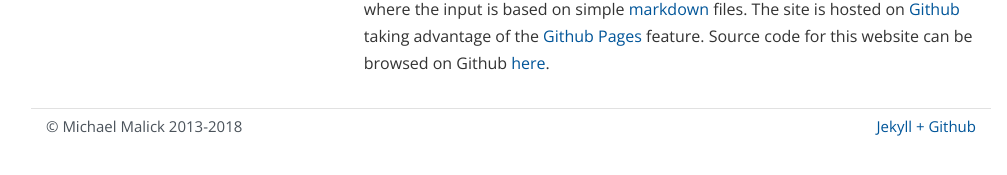
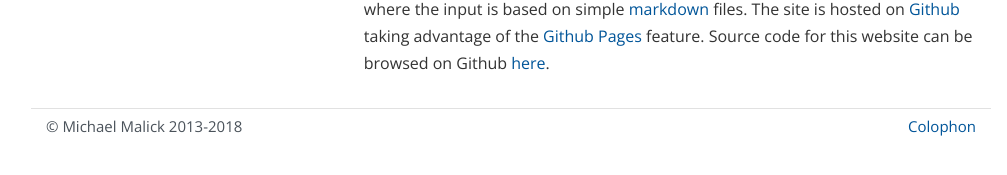
Before and after one commit to michaelmalick/michaelmalick.github.io, a Jekyll site: the page built from colophon.md, in a window 1280 px wide. Shown: the part 209-384 px from the top of the page, without its empty margins (129-1136 px from the left). Built offline with Jekyll 4.4.1, drawn with Linux system fonts in a browser that asks for light colours.

Commit message:
Update colophon link text

```diff
--- a/_includes/bottombar.html
+++ b/_includes/bottombar.html
@@ -2,7 +2,7 @@
   <table width="100%" border=0>
     <tr>
       <td class="footer" align="left">&copy; Michael Malick 2013-2018</td>
-      <td class="footer" align="right"><a href="/colophon.html">Jekyll + Github</a></td>
+      <td class="footer" align="right"><a href="/colophon.html">Colophon</a></td>
     </tr>
   </table>
 </div>
--- a/colophon.md
+++ b/colophon.md
@@ -11,4 +11,4 @@ elegant website generator where the input is based on simple
 [Github](https://github.com/) taking advantage of the [Github
 Pages](https://pages.github.com/) feature. Source code for this website can be
 browsed on Github
-[here](https://github.com/MichaelMalick/michaelmalick.github.io).
+[here](https://github.com/michaelmalick/michaelmalick.github.io).
```
